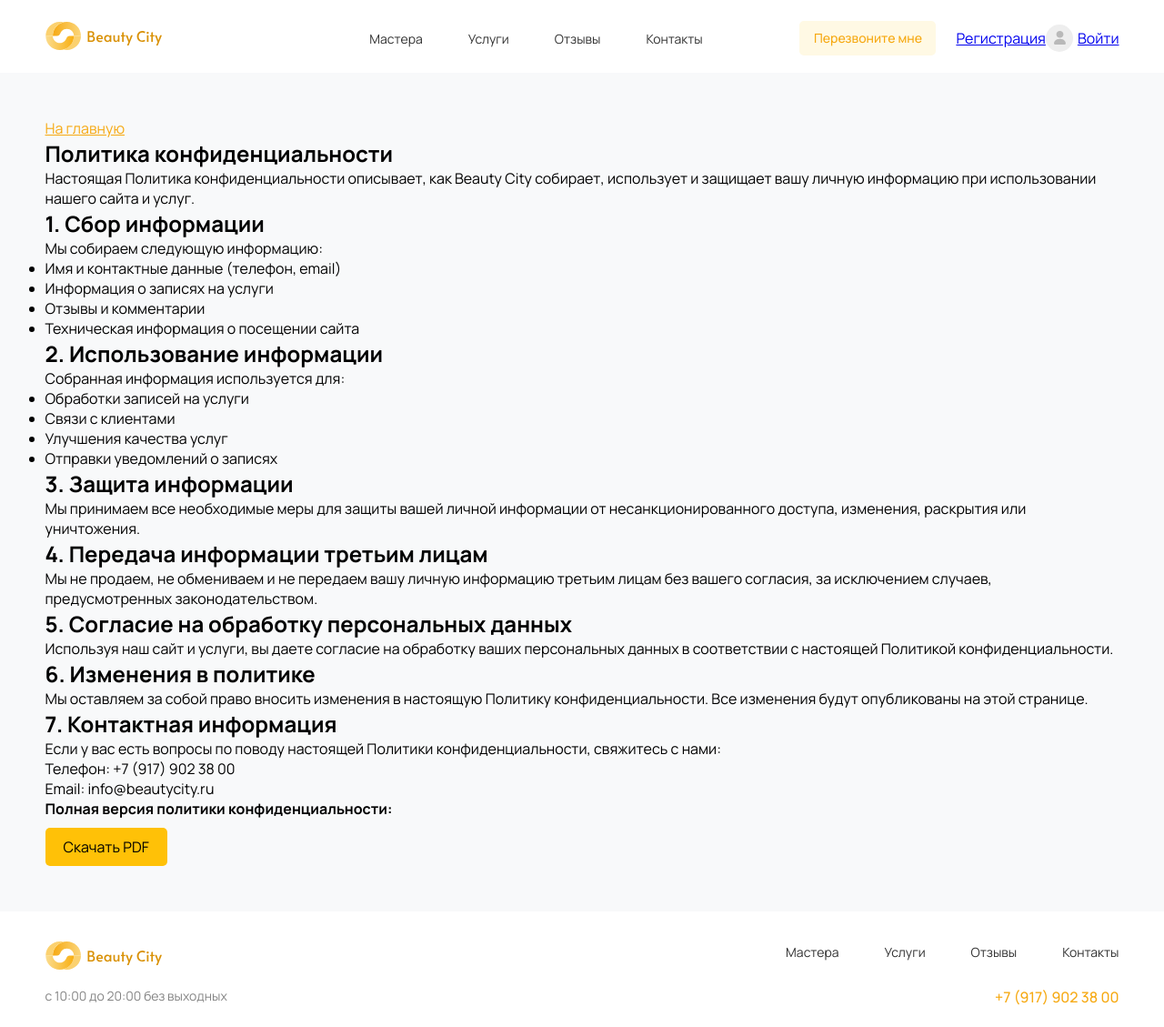
After one commit to Romigo24/BeautyCity, a Django app: page /privacy-policy/ in a window 1280 px wide. The commit adds this page. Shown: the whole page at 91% size. Run offline with Django 4.2, Linux system fonts and the light colour scheme.

Commit message:
Add privacy policy, add pre-election of the master

```diff
--- a/beauty_salon/models.py
+++ b/beauty_salon/models.py
@@ -41,6 +41,11 @@ class Service(models.Model):
         null=True,
         blank=True,
         validators=[MinValueValidator(0)]
+    )
+    image = models.ImageField(
+        upload_to="media/service_img/",
+        verbose_name="Картинка",
+        blank=True,
     )
 
     class Meta:
--- a/beauty_salon/templates/call_me.html
+++ b/beauty_salon/templates/call_me.html
@@ -17,7 +17,7 @@
         </div>
         <div class="contacts__form_checkboxBlock fic">
             <input type="checkbox" name="checkbox" class="contacts__form_checkbox" checked required>
-            <span class="contacts__form_checkboxBlock__intro">Я согласен(а) с политикой конфиденциальности</span>
+            <span class="contacts__form_checkboxBlock__intro">Я согласен(а) с <a href="{% url 'beauty_salon:privacy_policy' %}" target="_blank">политикой конфиденциальности</a></span>
         </div>
         <button type="submit" class="popup__btn authPopup__btn">Отправить</button>
     </form>
--- /dev/null
+++ b/beauty_salon/templates/privacy_policy.html
@@ -0,0 +1,152 @@
+{% load static %}
+<!DOCTYPE html>
+<html lang="ru">
+<head>
+    <meta charset="UTF-8">
+    <meta name="viewport" content="width=device-width, initial-scale=1.0">
+    <title>Политика конфиденциальности - Beauty City</title>
+    <link rel="preconnect" href="https://fonts.googleapis.com">
+    <link rel="preconnect" href="https://fonts.gstatic.com" crossorigin>
+    <link href="https://fonts.googleapis.com/css2?family=Manrope:wght@400;500;700&display=swap" rel="stylesheet">
+    <link rel="stylesheet" href="{% static 'css/bootstrap-grid.min.css' %}">
+    <link rel="stylesheet" href="{% static 'css/main.css' %}">
+</head>
+<body>
+    <header id="header">
+        <div class="container">
+            <div class="header">
+                <div class="row">
+                    <div class="col-5 col-md-3 col-lg-2">
+                        <a href="/">
+                            <img src="{% static 'img/Logo.svg' %}" alt="Logo" class="logo header__logo">
+                        </a>
+                    </div>
+                    <div class="col-md-5">
+                        <nav>
+                            <ul class="menu">
+                                <li class="menu__item"><a href="/#masters" class="menu__item_link">Мастера</a></li>
+                                <li class="menu__item"><a href="/#services" class="menu__item_link">Услуги</a></li>
+                                <li class="menu__item"><a href="/#reviews" class="menu__item_link">Отзывы</a></li>
+                                <li class="menu__item"><a href="/#contacts" class="menu__item_link">Контакты</a></li>
+                            </ul>
+                        </nav>
+                    </div>
+                    <div class="col-2 col-md-2 col-lg-3">
+                        {% if user.is_authenticated %}
+                            <div class="accaunt__settings fic">
+                                {% if user.avatar %}
+                                <img src="{{ user.avatar.url }}" alt="avatar" class="accaunt__ava_img">
+                                {% else %}
+                                    <img src="{% static 'img/acc.svg' %}" alt="account" class="header__account_img">
+                                <span class="accaunt__ava_name">
+                                    <a href="{% url 'beauty_salon:notes' %}" >{{ user.username }}</a>
+                                </span>
+                                {% endif %}
+                            </div>
+                        {% else %}
+                        <div class="header__block">
+                        <a href="{% url 'beauty_salon:call_me' %}"><button class="header__block_btn">Перезвоните мне</button></a>
+                            <a href="{% url 'beauty_salon:register' %}">Регистрация</a>
+                            <img src="{% static 'img/acc.svg' %}" alt="account" class="header__account_img">
+                            <a href="{% url 'beauty_salon:login' %}">Войти</a>
+                        </div>
+                        {% endif %}
+                    </div>
+                </div>
+            </div>
+        </div>
+    </header>
+
+    <section id="privacy-policy">
+        <div class="container">
+            <div class="privacy-policy" style="padding: 50px 0;">
+                <div class="breadCrumbs">
+                    <a href="/" class="breadCrumbs__item">На главную</a>
+                </div>
+                <div class="privacy-policy__content">
+                    <h1 class="privacy-policy__title">Политика конфиденциальности</h1>
+                    <div class="privacy-policy__text">
+                        <p>Настоящая Политика конфиденциальности описывает, как Beauty City собирает, использует и защищает вашу личную информацию при использовании нашего сайта и услуг.</p>
+
+                        <h2>1. Сбор информации</h2>
+                        <p>Мы собираем следующую информацию:</p>
+                        <ul>
+                            <li>Имя и контактные данные (телефон, email)</li>
+                            <li>Информация о записях на услуги</li>
+                            <li>Отзывы и комментарии</li>
+                            <li>Техническая информация о посещении сайта</li>
+                        </ul>
+
+                        <h2>2. Использование информации</h2>
+                        <p>Собранная информация используется для:</p>
+                        <ul>
+                            <li>Обработки записей на услуги</li>
+                            <li>Связи с клиентами</li>
+                            <li>Улучшения качества услуг</li>
+                            <li>Отправки уведомлений о записях</li>
+                        </ul>
+
+                        <h2>3. Защита информации</h2>
+                        <p>Мы принимаем все необходимые меры для защиты вашей личной информации от несанкционированного доступа, изменения, раскрытия или уничтожения.</p>
+
+                        <h2>4. Передача информации третьим лицам</h2>
+                        <p>Мы не продаем, не обмениваем и не передаем вашу личную информацию третьим лицам без вашего согласия, за исключением случаев, предусмотренных законодательством.</p>
+
+                        <h2>5. Согласие на обработку персональных данных</h2>
+                        <p>Используя наш сайт и услуги, вы даете согласие на обработку ваших персональных данных в соответствии с настоящей Политикой конфиденциальности.</p>
+
+                        <h2>6. Изменения в политике</h2>
+                        <p>Мы оставляем за собой право вносить изменения в настоящую Политику конфиденциальности. Все изменения будут опубликованы на этой странице.</p>
+
+                        <h2>7. Контактная информация</h2>
+                        <p>Если у вас есть вопросы по поводу настоящей Политики конфиденциальности, свяжитесь с нами:</p>
+                        <p>Телефон: +7 (917) 902 38 00</p>
+                        <p>Email: info@beautycity.ru</p>
+
+                        <div class="privacy-policy__download">
+                            <p><strong>Полная версия политики конфиденциальности:</strong></p>
+                            <a href="{% static 'consent_form.pdf' %}" target="_blank" class="btn" style="background: #FFC107; color: #000; padding: 10px 20px; text-decoration: none; border-radius: 5px; display: inline-block; margin-top: 10px;">
+                                Скачать PDF
+                            </a>
+                        </div>
+                    </div>
+                </div>
+            </div>
+        </div>
+    </section>
+
+    <footer id="footer">
+        <div class="container">
+            <div class="footer">
+                <div class="footer__block">
+                    <div class="row">
+                        <div class="col-md-3 col-lg-2">
+                            <a href="/"><img src="{% static 'img/Logo.svg' %}" alt="logo" class="footer__logo"></a>
+                        </div>
+                        <div class="col-md-5 minMobHide">
+                            <nav>
+                                <ul class="menu">
+                                    <li class="menu__item"><a href="/#masters" class="menu__item_link">Мастера</a></li>
+                                    <li class="menu__item"><a href="/#services" class="menu__item_link">Услуги</a></li>
+                                    <li class="menu__item"><a href="/#reviews" class="menu__item_link">Отзывы</a></li>
+                                    <li class="menu__item"><a href="/#contacts" class="menu__item_link">Контакты</a></li>
+                                </ul>
+                            </nav>
+                        </div>
+                    </div>
+                    <div class="footer__contact">
+                        <div class="row">
+                            <div class="col-md-4">
+                                <div class="footer__data">с 10:00 до 20:00 без выходных</div>
+                            </div>
+                            <div class="col-md-3">
+                                <a href="tel:+79179023800" class="contacts__info_tel">+7 (917) 902 38 00</a>
+                            </div>
+                        </div>
+                    </div>
+                </div>
+            </div>
+        </div>
+    </footer>
+</body>
+</html>
--- a/beauty_salon/templates/serviceFinally.html
+++ b/beauty_salon/templates/serviceFinally.html
@@ -151,7 +151,7 @@
 								<textarea name="contactsTextarea" class="contacts__form_textarea" placeholder="Вопрос(необязательно)"></textarea>
 								<div class="contacts__form_checkboxBlock fic">
 									<input type="checkbox" class="contacts__form_checkbox" checked="">
-									<span class="contacts__form_checkboxBlock__intro">Я согласен(а) с политикой конфидециоальности</span>
+									<span class="contacts__form_checkboxBlock__intro">Я согласен(а) с <a href="{% url 'beauty_salon:privacy_policy' %}" target="_blank">политикой конфиденциальности</a></span>
 								</div>
 								<button type="submit" class="serviceFinallys__form_btn">Записаться</button>
 								<button type="button" class="serviceFinallys__form_back" onclick="window.history.back()">Назад</button>
@@ -213,7 +213,7 @@
 					<div class="footer__bottom">
 						<div class="row">
 							<div class="col-md-4 col-lg-3">
-								<a href="#" class="footer__link">Политика конфиденциальности</a>
+								<a href="{% url 'beauty_salon:privacy_policy' %}" class="footer__link">Политика конфиденциальности</a>
 							</div>
 							<div class="col-md-3">
 								<div class="footer__copy">2022. Все права защищены</div>
@@ -247,7 +247,7 @@
 				</div>
 				<div class="contacts__form_checkboxBlock fic">
 					<input type="checkbox" class="contacts__form_checkbox" checked="">
-					<span class="contacts__form_checkboxBlock__intro">Я согласен(а) с политикой конфидециоальности</span>
+					<span class="contacts__form_checkboxBlock__intro">Я согласен(а) с <a href="{% url 'beauty_salon:privacy_policy' %}" target="_blank">политикой конфиденциальности</a></span>
 				</div>
 				<button type="submit" class="popup__btn authPopup__btn">Отправить</button>
 			</form>
--- a/beauty_salon/urls.py
+++ b/beauty_salon/urls.py
@@ -2,7 +2,7 @@ from beauty_salon.api import (api_dates, api_masters, api_salons, api_services,
                               api_timeslots)
 from beauty_salon.views import (view_call_me, index, view_login,
                                 notes, popup, view_register,
-                                service, service_finally, view_feedback, view_manager)
+                                service, service_finally, view_feedback, view_manager, privacy_policy)
 from django.contrib.auth.views import LogoutView
 from django.urls import path
 
@@ -21,6 +21,7 @@ urlpatterns = [
     path("call/", view_call_me, name="call_me"),
     path("feedback/", view_feedback, name="feedback"),
     path("manager/", view_manager, name="manager"),
+    path("privacy-policy/", privacy_policy, name="privacy_policy"),
 
     # API endpoints
     path('api/salons/', api_salons, name='api_salons'),
--- a/beauty_salon/views.py
+++ b/beauty_salon/views.py
@@ -44,7 +44,8 @@ def index(request):
 
 
 def service(request):
-    return render(request, 'service.html')
+    salons = Salon.objects.order_by("name")
+    return render(request, 'service.html', {"salons": salons})
 
 
 def service_finally(request):
@@ -302,3 +303,8 @@ def view_manager(request):
             "visits_this_year": visits_this_year,
         }
     )
+
+
+def privacy_policy(request):
+    """Отображение политики конфиденциальности"""
+    return render(request, 'privacy_policy.html')
```
Also changed, not shown: beauty_salon/templates/index.html (+4 -4 lines), beauty_salon/templates/service.html (+33 -2 lines), static/js/main.js (+24 -3 lines), beauty_salon/migrations/0003_service_image.py (added), 1 other file.
